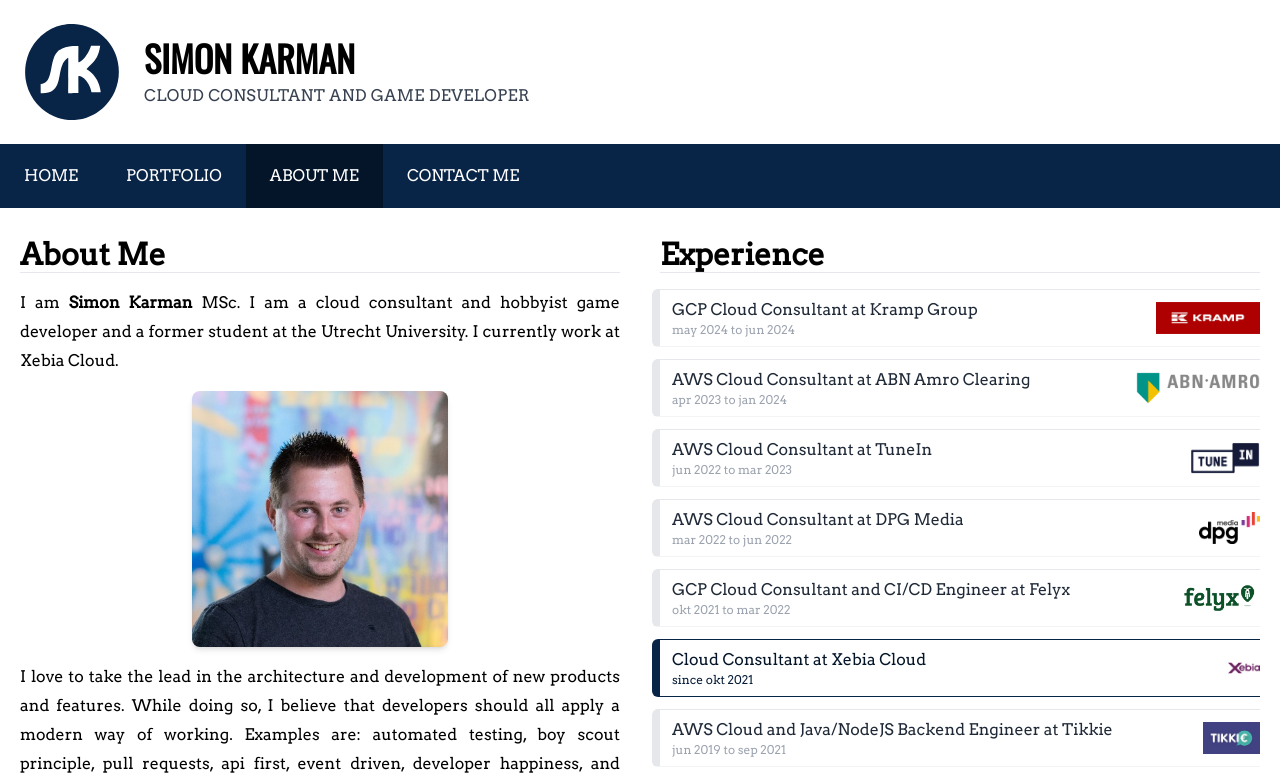
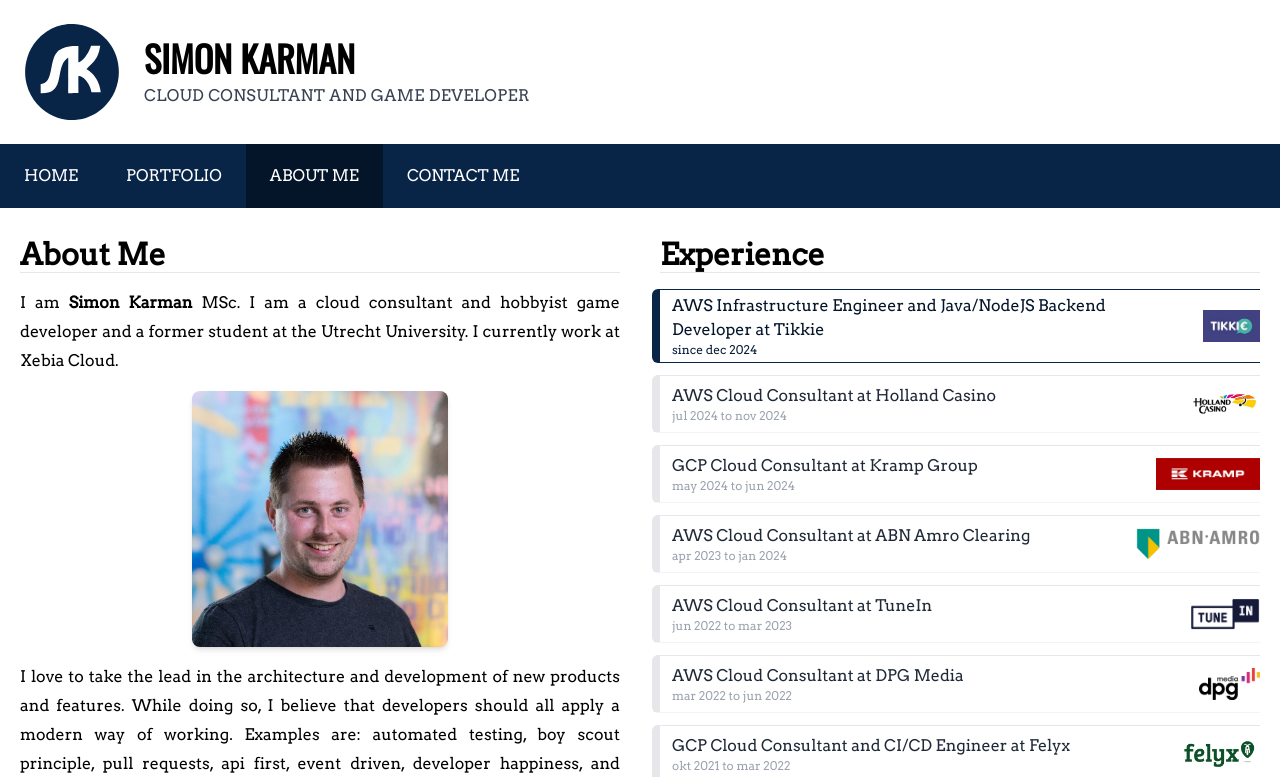
Before and after one commit to simonkarman/portfolio, a Next.js app: page /about in a window 1280 px wide. Shown: the top 777 px of the page. Built offline with nearby package versions, Linux system fonts and the light colour scheme.

Commit message:
Updated contact and about page

```diff
--- a/src/app/about/about.ts
+++ b/src/app/about/about.ts
@@ -1,6 +1,8 @@
 export type Item = { at: string, until: string | null, info: string, img: string, link?: string };
 
 export const experienceItems: Item[] = [
+  { at: 'dec 2024', until: null, info: 'AWS Infrastructure Engineer and Java/NodeJS Backend Developer at Tikkie', img: 'tikkie' },
+  { at: 'jul 2024', until: 'nov 2024', info: 'AWS Cloud Consultant at Holland Casino', img: 'holland-casino' },
   { at: 'may 2024', until: 'jun 2024', info: 'GCP Cloud Consultant at Kramp Group', img: 'kramp' },
   { at: 'apr 2023', until: 'jan 2024', info: 'AWS Cloud Consultant at ABN Amro Clearing', img: 'aacb' },
   { at: 'jun 2022', until: 'mar 2023', info: 'AWS Cloud Consultant at TuneIn', img: 'tunein' },
--- a/src/app/contact/page.tsx
+++ b/src/app/contact/page.tsx
@@ -6,7 +6,7 @@
   { img: 'github', url: 'https://www.github.com/simonkarman/' },
   { img: 'bitbucket', url: 'https://www.bitbucket.org/simonkarman/' },
   { img: 'linkedin', url: 'https://www.linkedin.com/in/simonkarman' },
-  { img: 'xebia', url: 'https://www.xebia.com/' },
+  { img: 'xebia', url: 'https://xebia.com/author/simon-karman/' },
   { img: 'youtube', url: 'https://www.youtube.com/user/SimonKarman' },
   { img: 'twitter', url: 'https://www.twitter.com/simon_karman' },
 ];
```
Also changed, not shown: public/about-icons/holland-casino.png (added).
